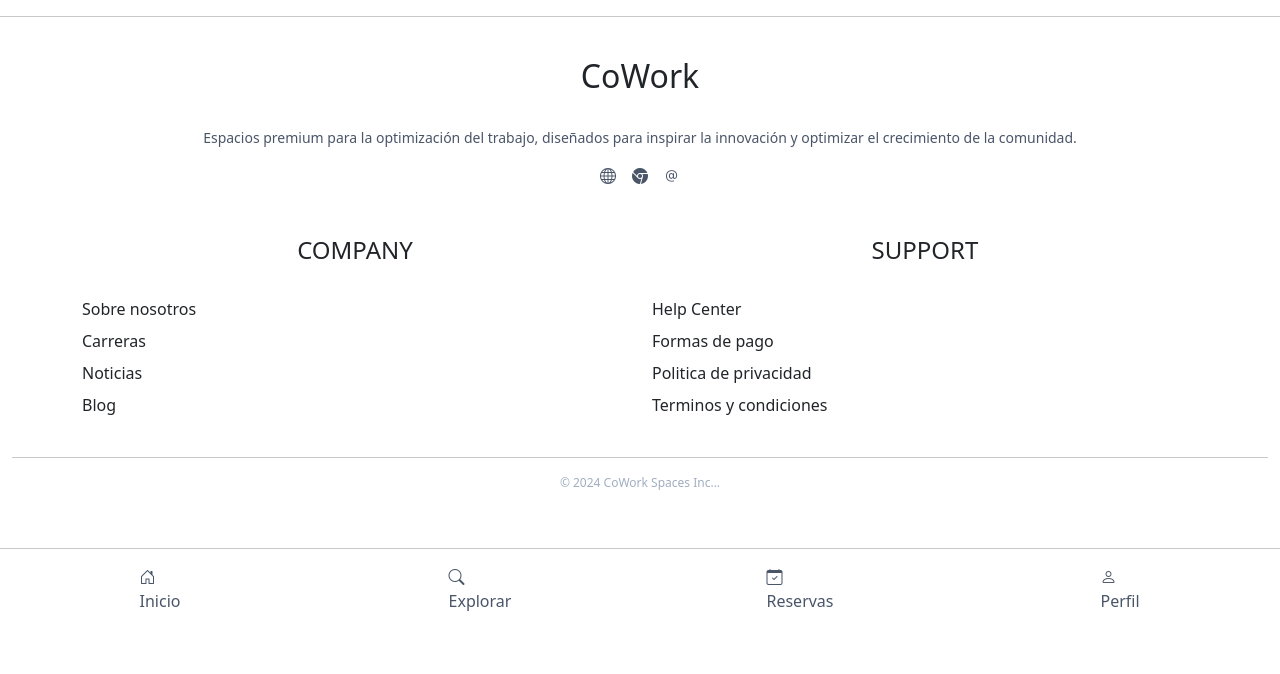
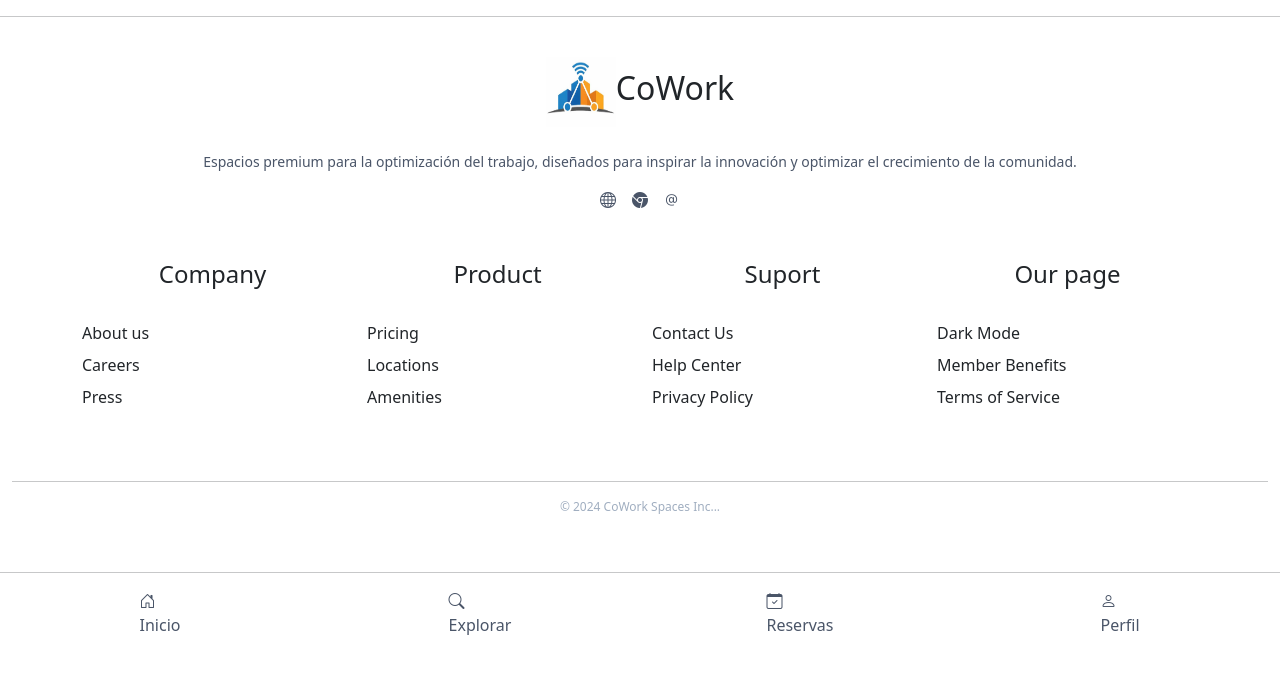
Before and after one commit to Dark1997-AFK/ProyectoIntegradoor, a plain HTML site: page index.html in a window 1280 px wide. Drawn offline with nearby package versions, Linux system fonts and the light colour scheme.

Commit message:
style: agrega partes restantes del footer y el logo a assets para uso grupal

```diff
--- a/assets/footer.css
+++ b/assets/footer.css
@@ -18,6 +18,7 @@
     padding: 0;
 text-align: left;
 margin: 0;
+padding-bottom: 2rem;
 }
 #social-icons a{
 
@@ -36,3 +37,19 @@ margin: 0;
 .col-3{display: flex;
     flex-direction: column; /* Apila el icono sobre el texto */
     align-items: center;}
+#imagen-logo{
+    height: 70px;
+    width:70px
+}
+.logo{display: flex;
+    flex-direction: row;
+    align-items: center;
+justify-content: center;}
+
+.listonga{
+    display: flex;
+    flex-direction: column; /* Para que sigan estando uno abajo del otro */
+    gap: 8px;             /* Controla el espacio exacto entre cada fila */
+    list-style: none;
+    padding: 0;
+text-align: left;}
--- a/index.html
+++ b/index.html
@@ -16,9 +16,11 @@
     <div class="container-fluid">
       <div class="footer-brand">
         <div id="titulo" class="logo">
+          <img id="imagen-logo" src="assets/logo.jpg" alt="CoWork Logo" class="logo-image">
           <h2> CoWork</h2>
         </div><br>
-        <p id="parrafito">Espacios premium para la optimización del trabajo, diseñados para inspirar la innovación y optimizar el
+        <p id="parrafito">Espacios premium para la optimización del trabajo, diseñados para inspirar la innovación y
+          optimizar el
           crecimiento de la comunidad.</p>
         <div id="social-icons" class="social-icons d-flex justify-content-center gap-3">
           <a href="#" class="social-link">
@@ -39,22 +41,40 @@
       <div class="footer-links">
         <div id="futer" class="container text-center">
           <div class="row">
-            <div class="col">
-              <h4>COMPANY</h4><br>
+            <div class="col-6 col-md-3">
+              <h4>Company</h4><br>
               <ul id="lista">
-                <li>Sobre nosotros</li>
-                <li>Carreras</li>
-                <li>Noticias</li>
-                <li>Blog</li>
+                <li>About us</li>
+                <li>Careers</li>
+                <li>Press</li>
+
               </ul>
             </div>
-            <div class="col">
-              <h4>SUPPORT</h4><br>
+            <div class="col-6 col-md-3">
+              <h4>Product</h4><br>
               <ul id="listad">
+                <li>Pricing</li>
+                <li>Locations</li>
+                <li>Amenities</li>
+
+              </ul>
+            </div>
+            <div class="col-6 col-md-3">
+              <h4 class="dos">Suport</h4><br>
+              <ul class="listonga">
+                <li>Contact Us</li>
                 <li>Help Center</li>
-                <li>Formas de pago</li>
-                <li>Politica de privacidad</li>
-                <li>Terminos y condiciones</li>
+                <li>Privacy Policy</li>
+
+              </ul>
+            </div>
+            <div class="col-6 col-md-3">
+              <h4 class="dos">Our page</h4><br>
+              <ul class="listonga">
+                <li>Dark Mode</li>
+
+                <li>Member Benefits</li>
+                <li>Terms of Service</li>
               </ul>
             </div>
           </div>
@@ -89,7 +109,9 @@
               <i id="profile" class="bi bi-person ft"></i><br>
               Perfil</a>
           </div>
-    </div></div></div>
+        </div>
+      </div>
+    </div>
   </footer>
 
 
```
Also changed, not shown: assets/logo.jpg (added). Lines whose indentation alone changed are shown as unchanged.
